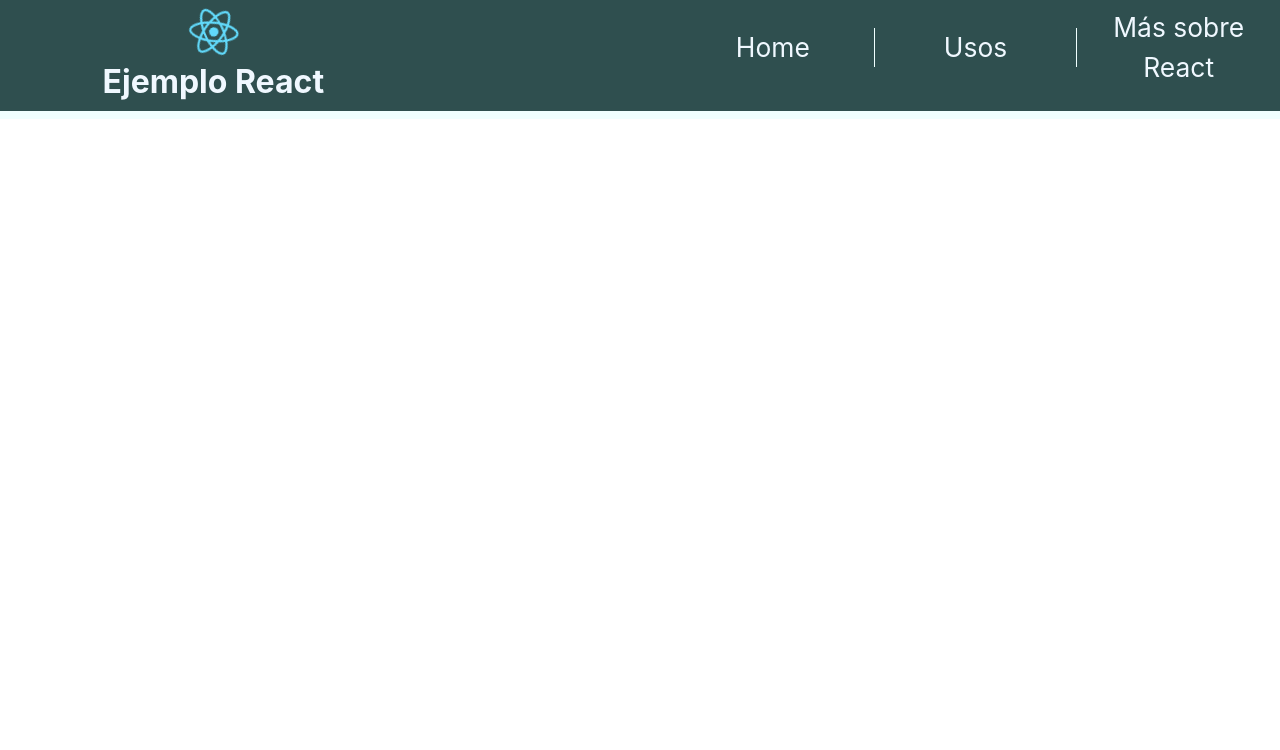
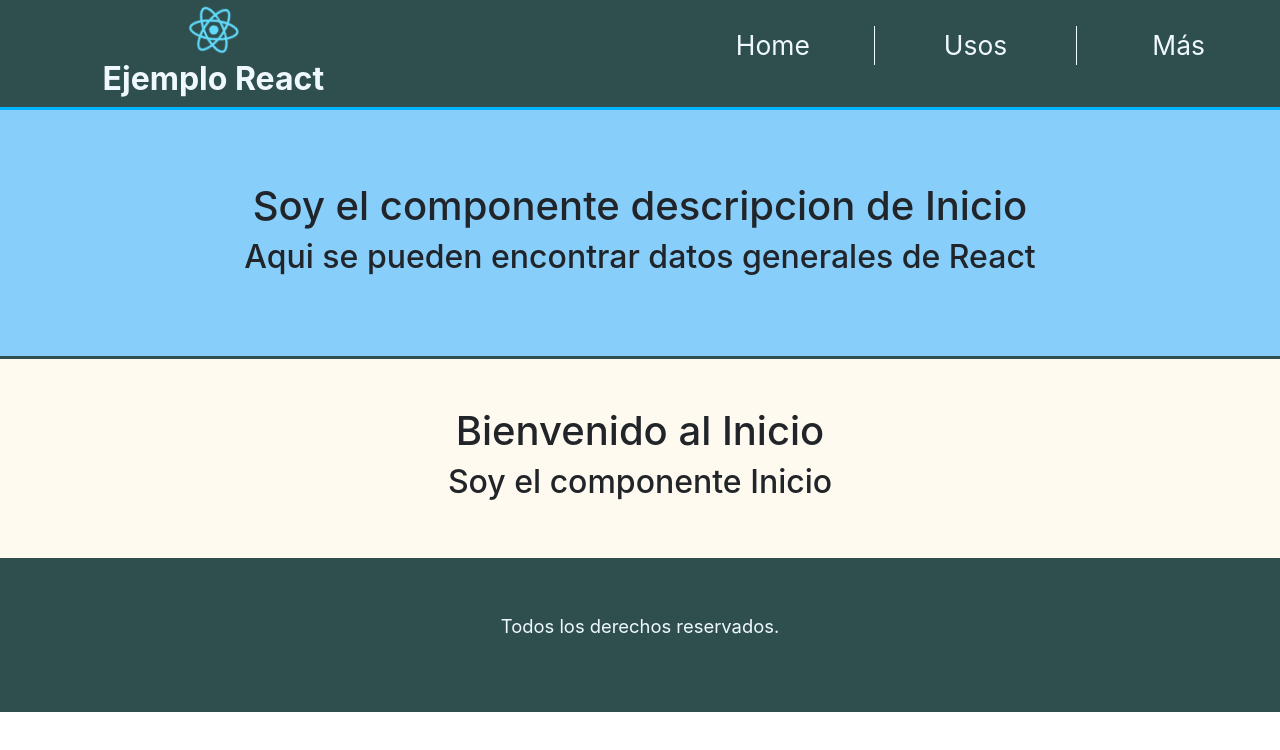
Before and after one commit to DanielVargasLedezma/Ejemplo-React, a React (Create React App) app: page / in a window 1280 px wide. Shown: the top 750 px of the page. Built offline with nearby package versions, Linux system fonts and the light colour scheme.

Commit message:
Trabajo en la estética y en más componentes relevantes

```diff
--- a/public/index.html
+++ b/public/index.html
@@ -24,7 +24,7 @@
       work correctly both with client-side routing and a non-root public URL.
       Learn how to configure a non-root public URL by running `npm run build`.
     -->
-    <title>React App</title>
+    <title>Ejemplo React - Frameworks</title>
     <link href="https://cdn.jsdelivr.net/npm/bootstrap@5.0.1/dist/css/bootstrap.min.css" rel="stylesheet" integrity="sha384-+0n0xVW2eSR5OomGNYDnhzAbDsOXxcvSN1TPprVMTNDbiYZCxYbOOl7+AMvyTG2x" crossorigin="anonymous">
   </head>
   <body>
--- a/src/App.js
+++ b/src/App.js
@@ -7,7 +7,11 @@ function App() {
     <Fragment>
 
 
-      <Router/>
+      <Router
+        link_1 = '/'
+        link_2 = '/usos'
+        link_3 = 'https://reactjs.org'
+      />
 
 
     </Fragment>
--- /dev/null
+++ b/src/Componentes/Descripcion.js
@@ -0,0 +1,27 @@
+import React, {Component, Fragment} from 'react';
+
+class Descripcion extends Component{
+
+    render(){
+        return(
+            <Fragment>
+                <div className = "d-flex flex-row justify-content-between align-items-center Descripcion">
+                    <div className ="col-md-2 col-sm-2 col-xs-2"></div>
+                    <div className ="col-md-8 col-sm-8 col-xs-8">
+                        <br/>
+                        <br/>
+                        <br/>
+                        <h1>{this.props.text_1}</h1>
+                        <h2>{this.props.text_2}</h2>
+                        <br/>
+                        <br/>
+                        <br/>
+                    </div>
+                    <div className ="col-md-2 col-sm-2 col-xs-2"></div>
+                </div>
+            </Fragment>
+        );
+    }
+}
+
+export default Descripcion;
--- a/src/Componentes/Error.js
+++ b/src/Componentes/Error.js
@@ -2,15 +2,13 @@ import React from 'react';
 
 const Error = (props) => {
     return(
-        <main className = "Error">
-            <section className ="d-flex flex-row justify-content-between align-items-center">
+        <main className = "d-flex flex-row justify-content-between align-items-center Error">
             <div className ="col-md-2 col-sm-2 col-xs-2"></div>
             <div className ="col-md-8 col-sm-8 col-xs-8">
                 <h1>Error, la página a la que desea acceder no existe</h1>
                 <h2>Por favor verifique el URL que está digitando</h2>
             </div>
             <div className ="col-md-2 col-sm-2 col-xs-2"></div>
-            </section>
         </main>
     );
 }
--- /dev/null
+++ b/src/Componentes/Footer.js
@@ -0,0 +1,22 @@
+import React, {Component} from 'react';
+
+class Footer extends Component {
+
+    render(){
+        return(
+            <footer className = "d-flex flex-row justify-content-between align-items-center">
+                <div className = "col-md-3 col-sm-3 col-xs-3"></div>
+                <div className = "col-md-6 col-sm-6 col-xs-6">
+                    <br/>
+                    <br/>
+                    <p>{this.props.text}</p>
+                    <br/>
+                    <br/>
+                </div>
+                <div className = "col-md-3 col-sm-3 col-xs-3"></div>
+            </footer>
+        );
+    }
+}
+
+export default Footer;
--- /dev/null
+++ b/src/Componentes/Inicio.js
@@ -0,0 +1,31 @@
+import React, {Component, Fragment} from 'react';
+
+import Descripcion from './Descripcion'
+
+class Inicio extends Component {
+
+    render(){
+        return(
+            <Fragment>
+                <Descripcion
+                    text_1 = 'Soy el componente descripcion de Inicio'
+                    text_2 = 'Aqui se pueden encontrar datos generales de React'
+                />
+                <div className = "d-flex flex-row justify-content-between align-items-center Principal">
+                    <div className ="col-md-2 col-sm-2 col-xs-2"></div>
+                    <div className ="col-md-8 col-sm-8 col-xs-8">
+                        <br/>
+                        <br/>
+                        <h1>Bienvenido al Inicio</h1>
+                        <h2>Soy el componente Inicio</h2>
+                        <br/>
+                        <br/>
+                    </div>
+                    <div className ="col-md-2 col-sm-2 col-xs-2"></div>
+                </div>
+            </Fragment>
+        );
+    }
+}
+
+export default Inicio;
--- a/src/Componentes/NavVar.js
+++ b/src/Componentes/NavVar.js
@@ -34,7 +34,7 @@ class NavVar extends Component{
                                 <NavLink to = {this.props.url_2} target = {this.props.target_2}> {this.props.enlance_2} </NavLink>
                             </li>
                             <li className = "col-md-4 col-sm-4 col-xs-4">
-                                <NavLink to = {this.props.url_3} target = {this.props.target_3}> {this.props.enlance_3} </NavLink>
+                                <a href = {this.props.url_3} target = {this.props.target_3}> {this.props.enlance_3} </a>
                             </li>
                         </ul>
                     </div>
--- /dev/null
+++ b/src/Componentes/Usos.js
@@ -0,0 +1,31 @@
+import React, {Component, Fragment} from 'react';
+
+import Descripcion from './Descripcion'
+
+class Usos extends Component{
+
+    render(){
+        return(
+            <Fragment>
+                <Descripcion
+                    text_1 = 'Soy el componente descripcion de Usos'
+                    text_2 = 'Aqui se pueden encontrar usos de React'
+                />
+                <div className = "d-flex flex-row justify-content-between align-items-center Usos">
+                    <div className ="col-md-2 col-sm-2 col-xs-2"></div>
+                    <div className ="col-md-8 col-sm-8 col-xs-8">
+                        <br/>
+                        <br/>
+                        <h1>Bienvenido a Usos</h1>
+                        <h2>Soy el componente Usos</h2>
+                        <br/>
+                        <br/>
+                    </div>
+                    <div className ="col-md-2 col-sm-2 col-xs-2"></div>
+                </div>
+            </Fragment>
+        );
+    }
+}
+
+export default Usos;
--- a/src/Router.js
+++ b/src/Router.js
@@ -1,31 +1,43 @@
 import React, {Component} from 'react';
 import {BrowserRouter, Route, Switch} from 'react-router-dom';
 
-import Error from './Componentes/Error'
-import NavVar from './Componentes/NavVar'
+import Error from './Componentes/Error';
+import NavVar from './Componentes/NavVar';
+import Inicio from './Componentes/Inicio';
+import Footer from './Componentes/Footer';
+import Usos from './Componentes/Usos';
 
 class Router extends Component{
 
     render(){
+        var enlace_1 = this.props.link_1;
+        var enlace_2 = this.props.link_2;
+        var enlace_3 = this.props.link_3;
+
         return(
             <BrowserRouter>
                 <NavVar
                     titulo = 'Ejemplo React'
                     enlance_1 = 'Home'
-                    url_1 = '/'
+                    url_1 = {enlace_1}
                     target_1 = ''
                     enlance_2 = 'Usos'
-                    url_2 = '/usos'
+                    url_2 = {enlace_2}
                     target_2 = ''
-                    enlance_3 = 'Más sobre React'
-                    url_3 = 'https://reactjs.org'
+                    enlance_3 = 'Más'
+                    url_3 = {enlace_3}
                     target_3 = '_blank'
                 />
-                <Switch>
-                    <Route exact path = '/' component = ''/>
-                    <Route exact path = '/usos' component = ''/>
-                    <Route component = {Error}/>
-                </Switch>
+                <main>
+                    <Switch>
+                        <Route exact path = {enlace_1} component = {Inicio}/>
+                        <Route exact path = {enlace_2} component = {Usos}/>
+                        <Route component = {Error}/>
+                    </Switch>
+                </main>
+                <Footer
+                    text = 'Todos los derechos reservados.'
+                />
             </BrowserRouter>
         );
     }
--- a/src/Vista/css/style.css
+++ b/src/Vista/css/style.css
@@ -18,6 +18,20 @@ main.Error{
 
 main{
   text-align: center;
+  background-color:floralwhite;
+}
+
+.Descripcion{
+  background-color: lightskyblue;
+  border-bottom: darkslategrey solid 0.2rem;
+}
+
+footer{
+  text-align: center;
+  background-color: darkslategrey;
+  color: aliceblue;
+  margin: 0px auto;
+  font-size: 115%;
 }
 
 .navbar{
@@ -51,7 +65,12 @@ main{
   color: aliceblue;
   position: sticky;
   text-align: center;
-  border-bottom: azure solid 0.5rem;
+  border-bottom: rgb(0, 183, 255) solid 0.2rem;
+}
+
+#header{
+  position: sticky;
+
 }
 
 .header img{
```
Lines whose indentation alone changed are shown as unchanged.
